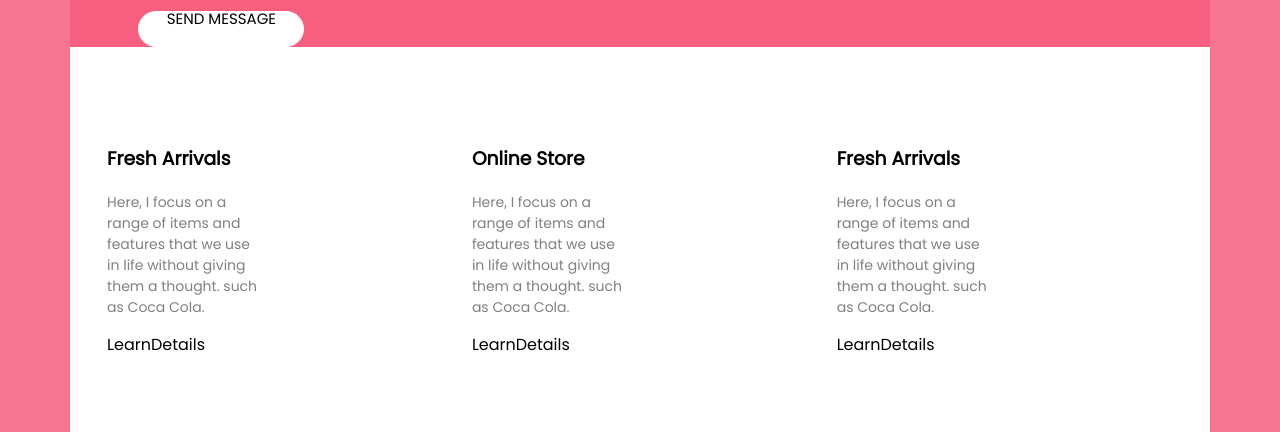
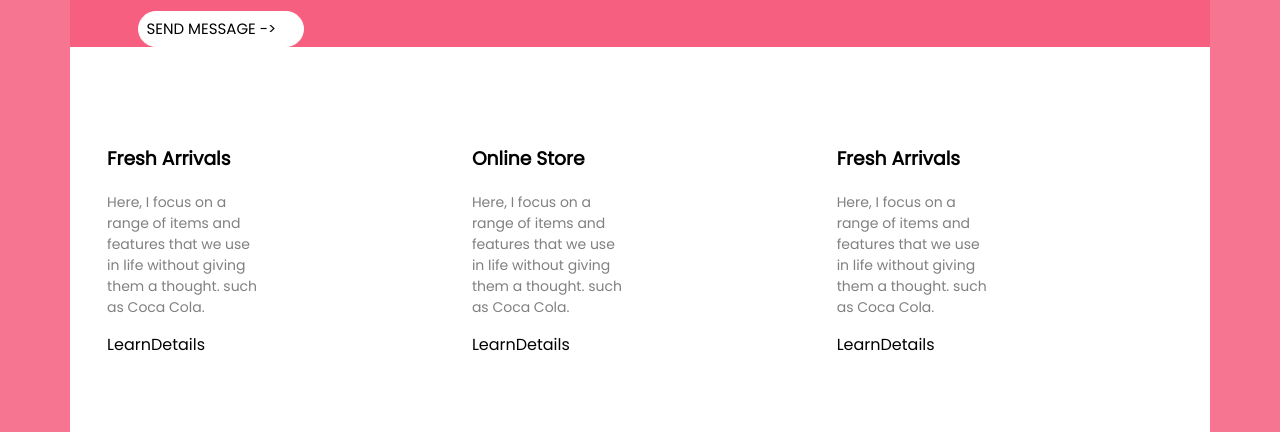
Before and after one commit to kosarz-endehboodi/colorlib, a plain HTML site: page index.html in a window 1280 px wide. Shown: the part 425-857 px from the top of the page. Drawn offline with Linux system fonts and the light colour scheme; files whose address does not match are found by name.

Commit message:
changed style btn

```diff
--- a/index.html
+++ b/index.html
@@ -33,7 +33,7 @@
                     <p>inappropriate behavior is often laughed off as “boys will be boys,” women face higher conduct
                         standards – especially in the workplace. That’s why it’s crucial that, as women.s </p>
                     <div class="but">
-                       <a>  SEND MESSAGE <i class="lnr lnr-arrow-right"></i></a>
+                       <a class="but">  SEND MESSAGE -></a>
                     </div>
                 </div>
                 <div class="head-right"><img src="img/header-img.png.webp" alt=""></div>
--- a/style.css
+++ b/style.css
@@ -109,6 +109,7 @@ body {
     display: flex;
     justify-content: center;
     flex-direction: column;
+    transition: 1s all;
 }
 .head-left a{
 text-align: center;
```
